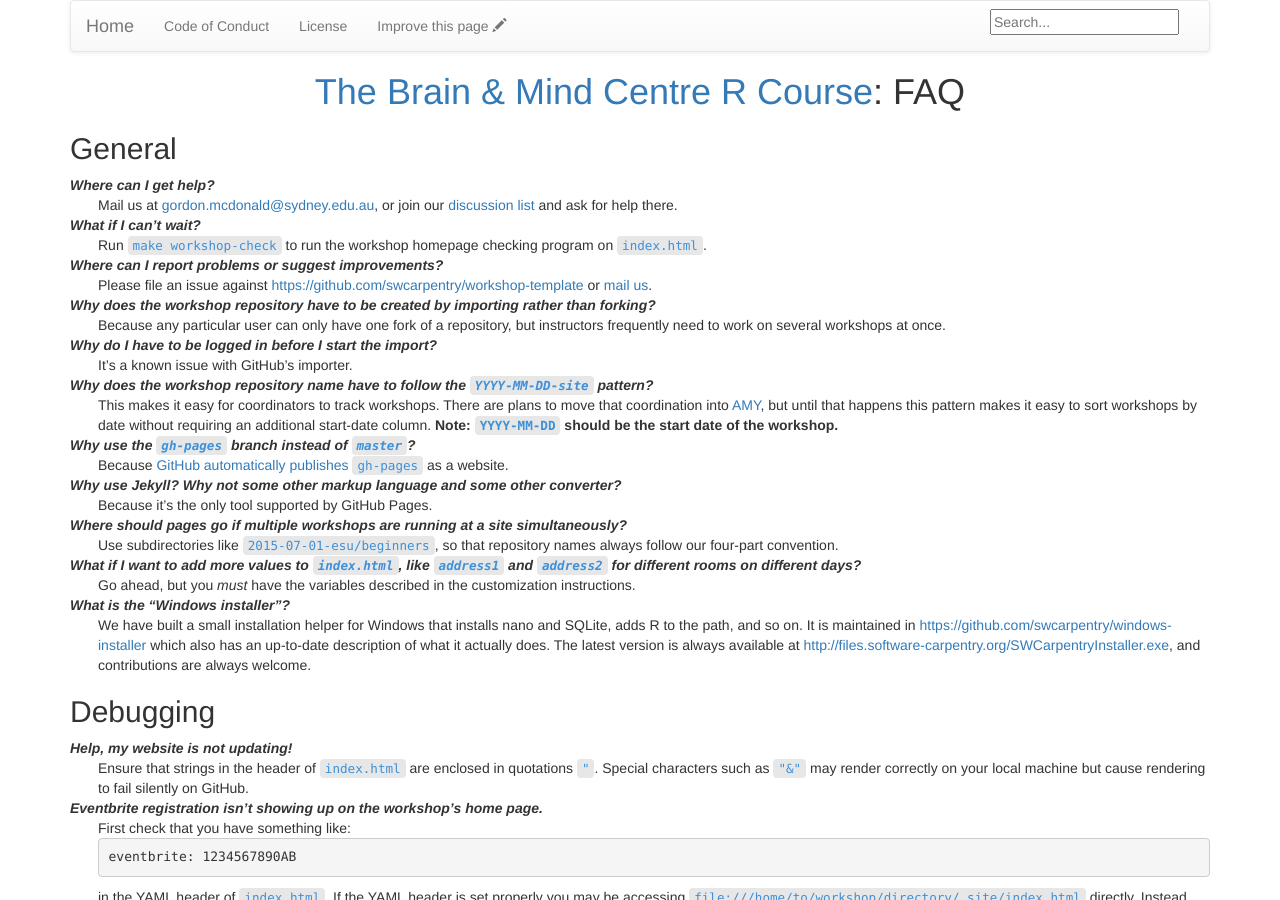
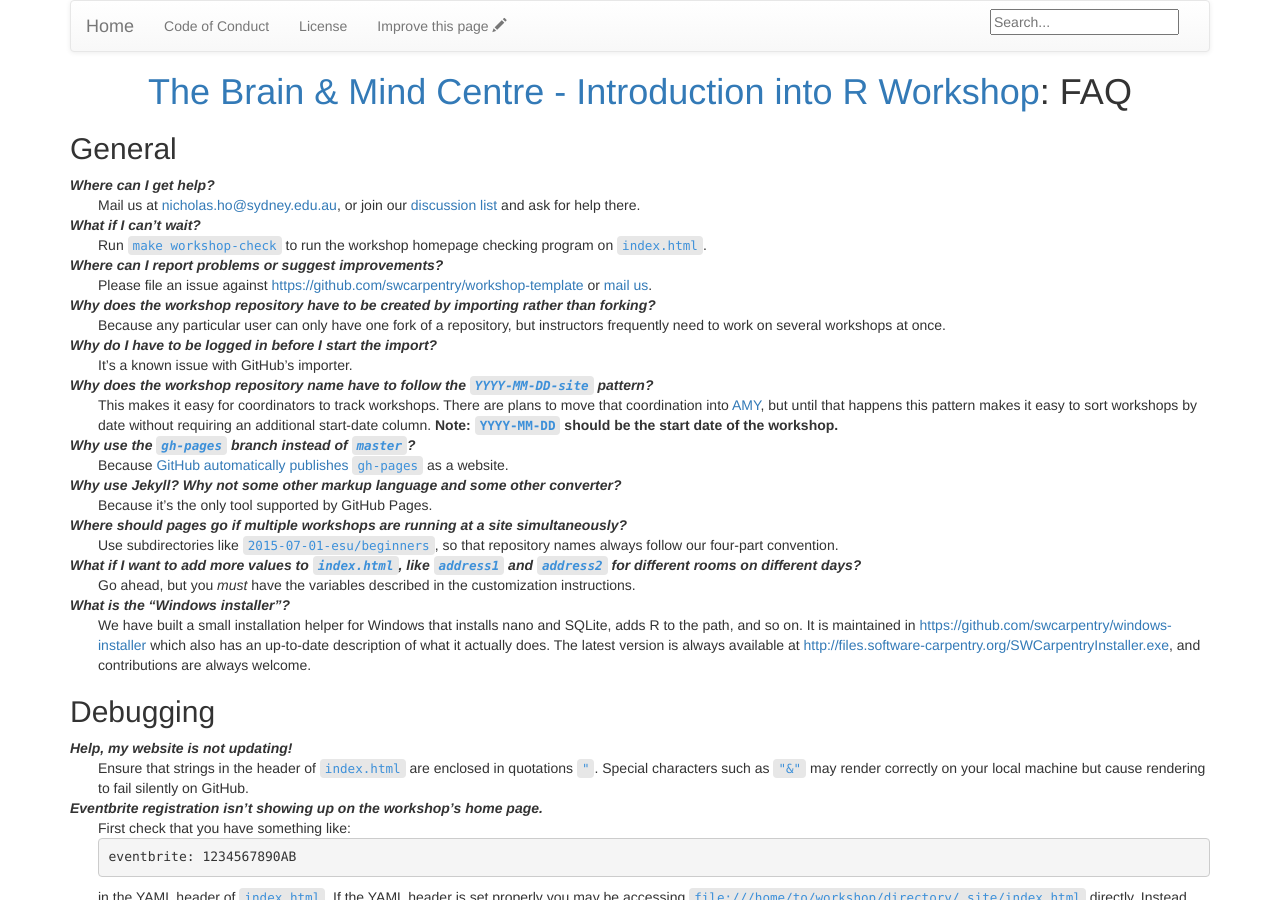
Before and after one commit to n-ho/bmc_r_workshop_2018, a Jekyll site: the page built from _extras/faq.md, in a window 1280 px wide and 900 px high. Built offline with Jekyll 4.4.1, drawn with Linux system fonts in a browser that asks for light colours.

Commit message:
update contact

```diff
--- a/_config.yml
+++ b/_config.yml
@@ -6,10 +6,10 @@
 carpentry: "swc"
 
 # Overall title for pages.
-title: "The Brain & Mind Centre R Course"
+title: "The Brain & Mind Centre - Introduction into R Workshop"
 
 # Contact email address.
-email: gordon.mcdonald@sydney.edu.au
+email: nicholas.ho@sydney.edu.au
 
 #------------------------------------------------------------
 # Generic settings (should not need to change).
```
